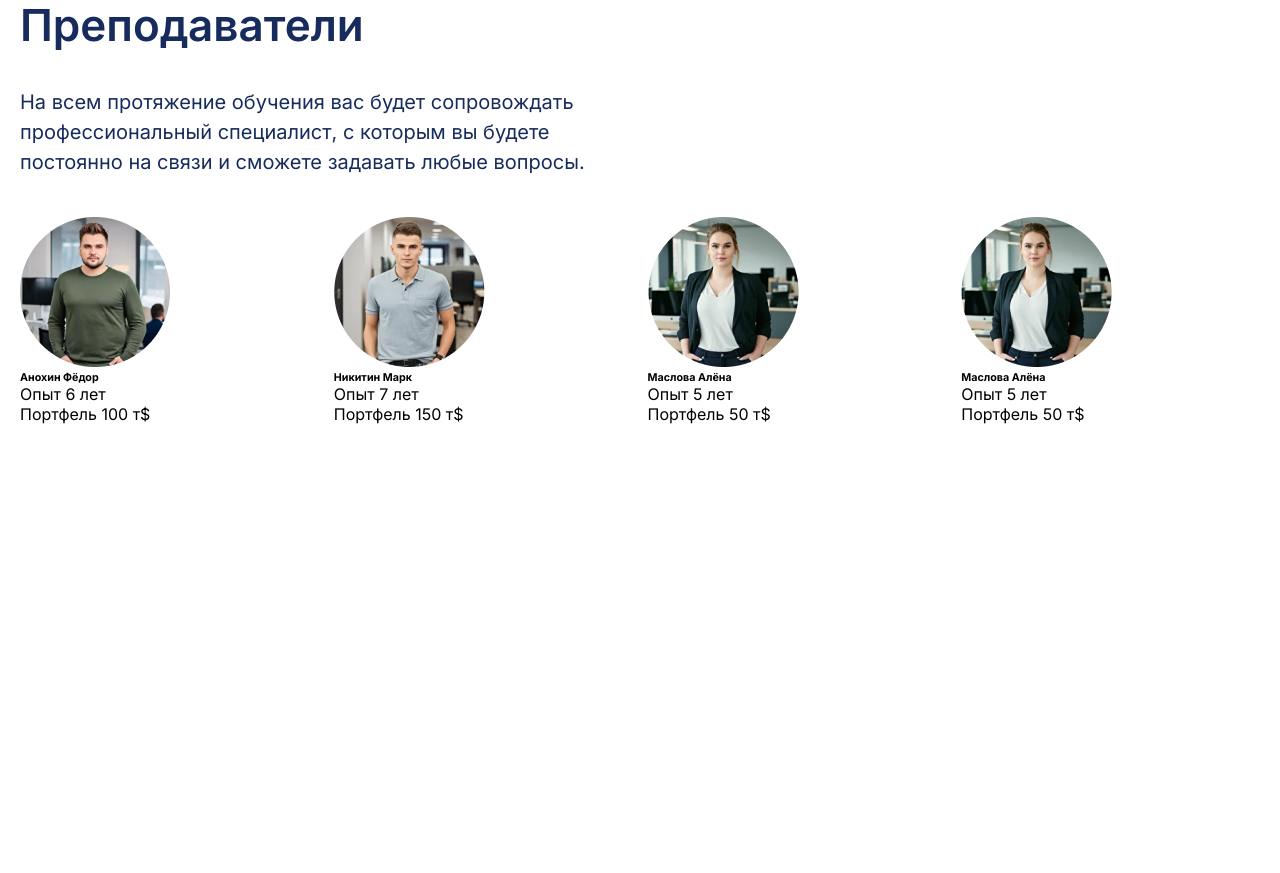
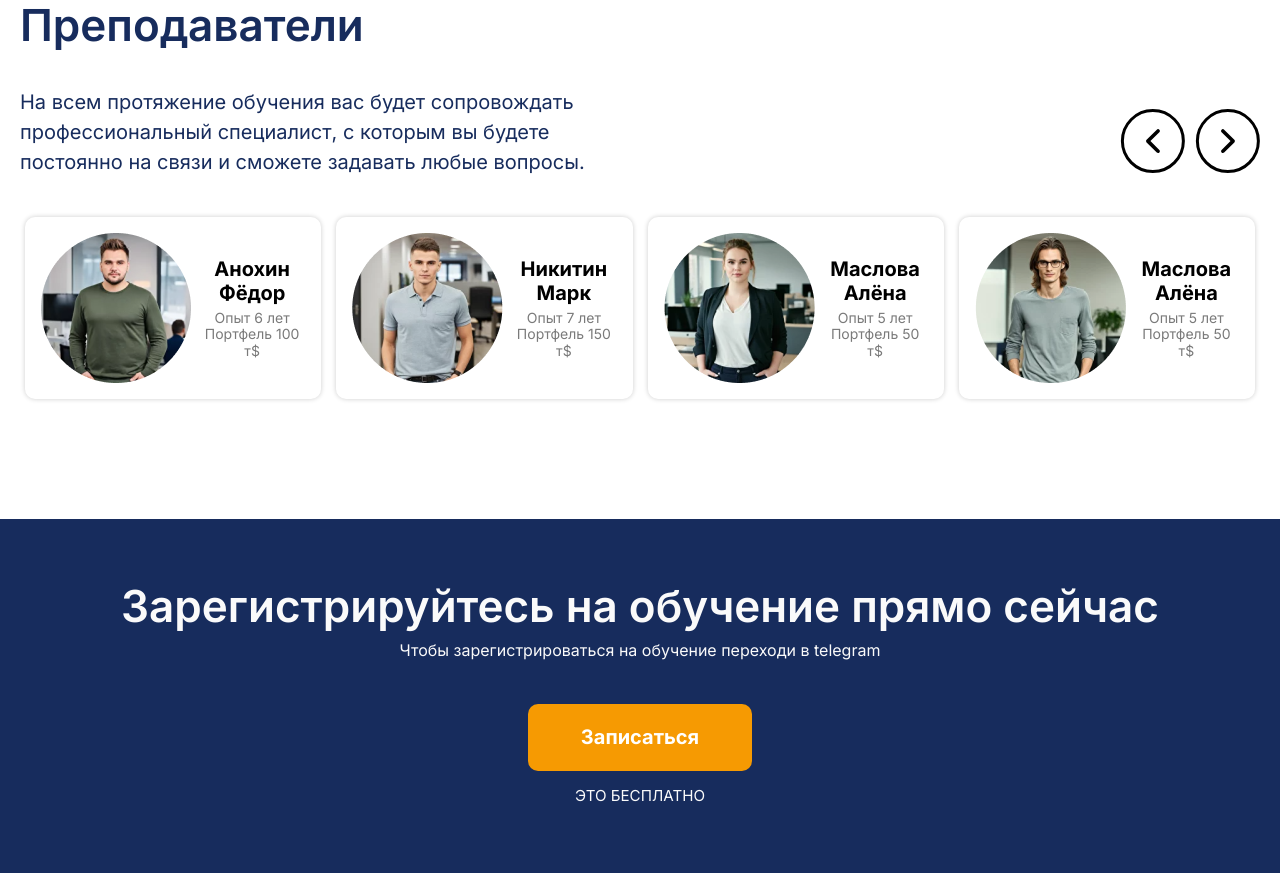
Before and after one commit to fayzullayevelmurod/gulyaganovlab, a plain HTML site: page index.html in a window 1280 px wide. Shown: the part 2695-3568 px from the top of the page. Before the commit the page ends 3119 px from the top, so only its background shows below. Drawn offline with nearby package versions, Linux system fonts and the light colour scheme.

Commit message:
register desktop the end

```diff
--- a/css/style.scss
+++ b/css/style.scss
@@ -402,11 +402,12 @@ header {
 
 // teachers
 .teachers {
+    margin-bottom: 100px;
     .teachers_title {
         display: flex;
         align-items: end;
         justify-content: space-between;
-        margin-bottom: 40px;
+        margin-bottom: 20px;
 
         p {
             margin-top: 40px;
@@ -443,5 +444,70 @@ header {
             }
         }
     }
+
+    .teacherSwiper {
+        padding: 20px 5px;
+
+        .teacher_block {
+            padding: 16px;
+            border-radius: 10px;
+            background: rgb(255, 255, 255);
+            box-shadow: 0px 0px 5px 0px rgba(0, 0, 0, 0.2);
+            @include flex-center();
+            gap: 8px;
+            text-align: center;
+
+            h6 {
+                color: rgb(0, 0, 0);
+                font-size: 20px;
+                font-weight: 700;
+                line-height: 24px;
+                margin-bottom: 5px;
+            }
+
+            span {
+                color: rgb(122, 122, 122);
+                font-size: 14px;
+                font-weight: 400;
+                line-height: 120%;
+            }
+        }
+    }
 }
 // teachers
+
+// register
+.register {
+    background-color: rgba(23, 44, 93, 1);
+    padding: 65px 0;
+    text-align: center;
+
+    .main_title {
+        color: rgba(250, 250, 250, 1);
+    }
+
+    p {
+        margin-top: 12px;
+        color: rgba(250, 250, 250, 1);
+    }
+
+    button {
+        margin: 44px 0 12px;
+        color: rgb(255, 255, 255);
+        font-size: 20px;
+        font-weight: 700;
+        line-height: 31px;
+        padding: 18px 53px;
+        border-radius: 10px;
+        background: rgb(246, 154, 2);
+    }
+
+    span {
+        display: block;
+        color: rgb(250, 250, 250);
+        font-size: 15.13px;
+        font-weight: 400;
+        line-height: 25px;
+    }
+}
+// register
--- a/index.html
+++ b/index.html
@@ -287,7 +287,7 @@
                             </div>
                             <div class="swiper-slide">
                                 <div class="teacher_block">
-                                    <img src="./images/team3.png" alt="">
+                                    <img src="./images/team4.png" alt="">
                                     <div class="teacher_block_text">
                                         <h6>
                                             Маслова Алёна
@@ -299,11 +299,58 @@
                                     </div>
                                 </div>
                             </div>
+                            <div class="swiper-slide">
+                                <div class="teacher_block">
+                                    <img src="./images/team1.png" alt="">
+                                    <div class="teacher_block_text">
+                                        <h6>
+                                            Анохин Фёдор
+                                        </h6>
+                                        <span>
+                                            Опыт 6 лет
+                                            <br> Портфель 100 т$
+                                        </span>
+                                    </div>
+                                </div>
+                            </div>
+                            <div class="swiper-slide">
+                                <div class="teacher_block">
+                                    <img src="./images/team2.png" alt="">
+                                    <div class="teacher_block_text">
+                                        <h6>
+                                            Никитин Марк
+                                        </h6>
+                                        <span>
+                                            Опыт 7 лет<br>
+                                            Портфель 150 т$
+                                        </span>
+                                    </div>
+                                </div>
+                            </div>
                         </div>
                     </div>
                 </div>
             </section>
             <!-- teachers -->
+
+            <!-- register -->
+            <section class="register">
+                <div class="main_container">
+                    <h3 class="main_title">
+                        Зарегистрируйтесь на обучение прямо сейчас
+                    </h3>
+                    <p>
+                        Чтобы зарегистрироваться на обучение переходи в telegram
+                    </p>
+                    <button>
+                        Записаться
+                    </button>
+                    <span>
+                        ЭТО БЕСПЛАТНО
+                    </span>
+                </div>
+            </section>
+            <!-- register -->
         </main>
         <!-- main -->
 
```
Also changed, not shown: css/style.css, 1 other file.
